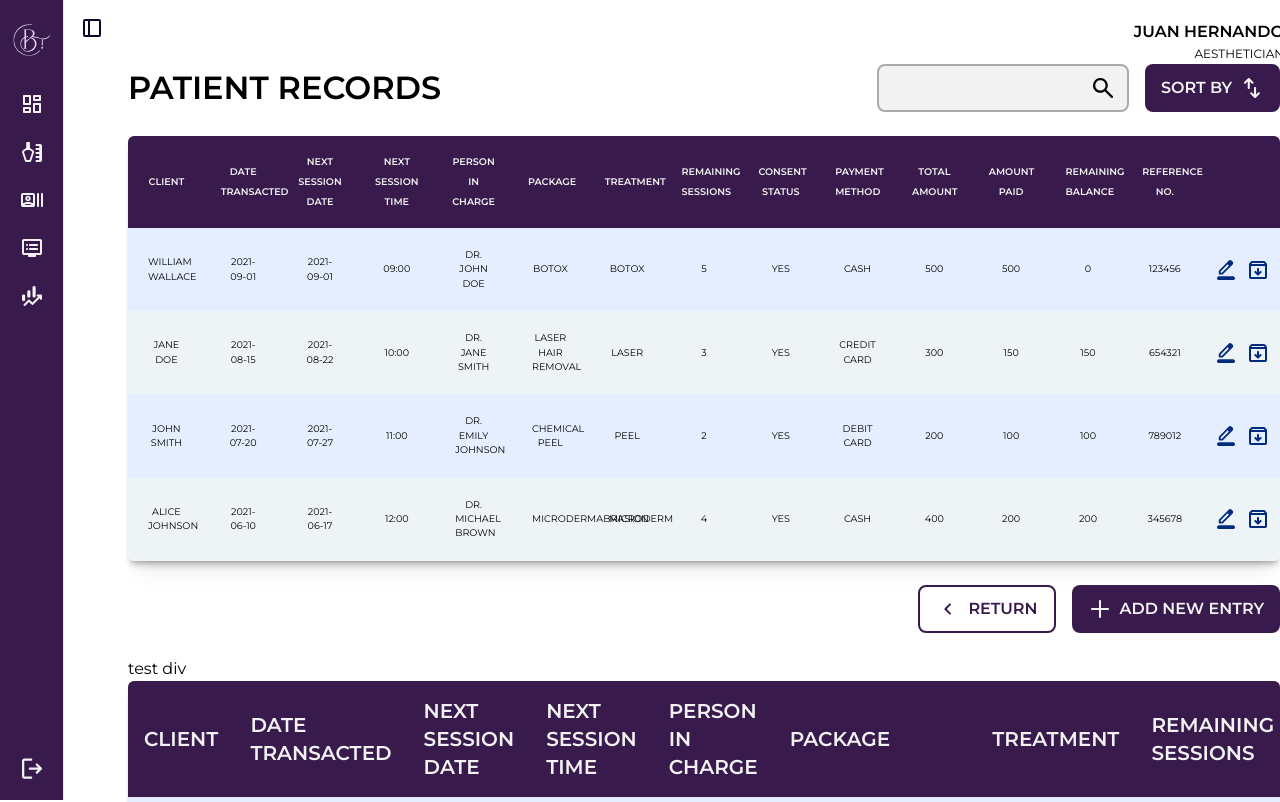
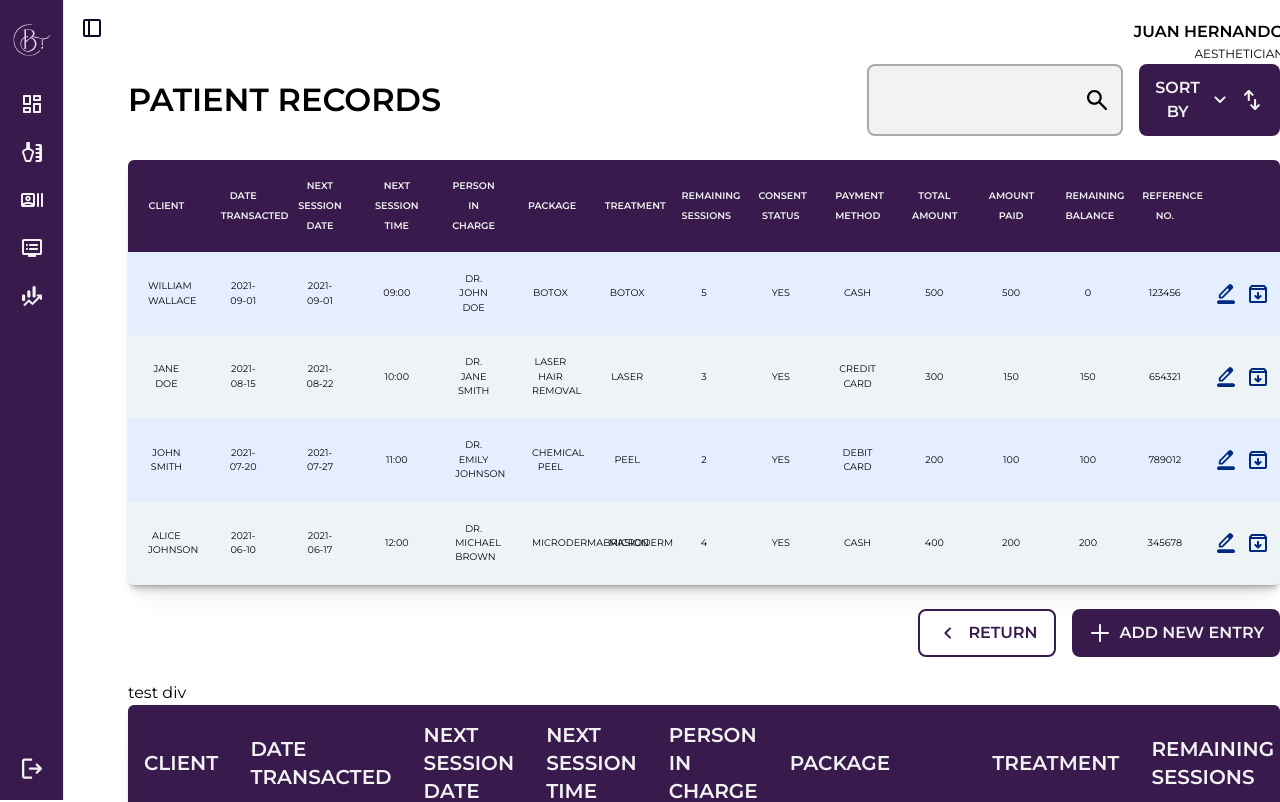
Before and after one commit to SoftwareEnginneringBeautox/testRepository, a React (Vite) app in the folder client/: page /PatientRecordsDatabase in a window 1280 px wide. Shown: the top 802 px of the page. Built offline with nearby package versions, Linux system fonts and the light colour scheme.

Commit message:
Implemented Shadcn select dropdown

```diff
--- a/client/src/components/ui/Input.jsx
+++ b/client/src/components/ui/Input.jsx
@@ -52,7 +52,7 @@ const InputTextField = ({ children, className }) => {
   return (
     <div
       className={cn(
-        "flex items-center gap-2 w-full bg-customNeutral-100 rounded-md border-2 border-customNeutral-200 focus-within:border-lavender-400 dark:border-neutral-800 dark:bg-neutral-950 dark:ring-offset-neutral-950 dark:file:text-neutral-50 dark:placeholder:text-neutral-400 px-3 py-2",
+        "flex items-center gap-2 w-full bg-customNeutral-100 rounded-lg border-2 border-customNeutral-200 focus-within:border-lavender-400 dark:border-neutral-800 dark:bg-neutral-950 dark:ring-offset-neutral-950 dark:file:text-neutral-50 dark:placeholder:text-neutral-400 px-3 py-2",
         className
       )}
     >
--- a/client/src/components/ui/Select.jsx
+++ b/client/src/components/ui/Select.jsx
@@ -3,6 +3,7 @@ import * as SelectPrimitive from "@radix-ui/react-select";
 import { Check, ChevronDown, ChevronUp } from "lucide-react";
 
 import { cn } from "@/lib/utils";
+import ChevronDownIcon from "@/assets/icons/ChevronDownIcon";
 
 const Select = SelectPrimitive.Root;
 
@@ -15,19 +16,44 @@ const SelectTrigger = React.forwardRef(
     <SelectPrimitive.Trigger
       ref={ref}
       className={cn(
-        "flex h-10 w-full items-center justify-between rounded-md border border-input bg-background px-3 py-2 text-sm ring-offset-background placeholder:text-muted-foreground focus:outline-none focus:ring-2 focus:ring-ring focus:ring-offset-2 disabled:cursor-not-allowed disabled:opacity-50 [&>span]:line-clamp-1",
+        "flex gap-2 px-4 py-3 items-center justify-between rounded-lg font-semibold bg-lavender-400 text-customNeutral-100 placeholder:text-muted-foreground focus:outline-none disabled:cursor-not-allowed disabled:opacity-50 [&>span]:line-clamp-1",
         className
       )}
       {...props}
     >
-      {children}
+      <div className="flex items-center gap-2 flex-1">
+        {React.Children.map(children, (child) =>
+          React.isValidElement(child) && child.type !== SelectIcon
+            ? child
+            : null
+        )}
+      </div>
+
       <SelectPrimitive.Icon asChild>
-        <ChevronDown className="h-4 w-4 opacity-50" />
+        <ChevronDownIcon />
       </SelectPrimitive.Icon>
+
+      {React.Children.map(children, (child) =>
+        React.isValidElement(child) && child.type === SelectIcon ? child : null
+      )}
     </SelectPrimitive.Trigger>
   )
 );
 SelectTrigger.displayName = SelectPrimitive.Trigger.displayName;
+
+const SelectIcon = ({ children, className }) => {
+  return (
+    <div
+      className={cn(
+        "text-customNeutral-100 [&_svg]:size-6 [&_svg]:shrink-0",
+        className
+      )}
+    >
+      {children}
+    </div>
+  );
+};
+SelectIcon.displayName = "SelectIcon";
 
 const SelectScrollUpButton = React.forwardRef(
   ({ className, ...props }, ref) => (
@@ -68,7 +94,7 @@ const SelectContent = React.forwardRef(
       <SelectPrimitive.Content
         ref={ref}
         className={cn(
-          "relative z-50 max-h-96 min-w-[8rem] overflow-hidden rounded-md border bg-popover text-popover-foreground shadow-md data-[state=open]:animate-in data-[state=closed]:animate-out data-[state=closed]:fade-out-0 data-[state=open]:fade-in-0 data-[state=closed]:zoom-out-95 data-[state=open]:zoom-in-95 data-[side=bottom]:slide-in-from-top-2 data-[side=left]:slide-in-from-right-2 data-[side=right]:slide-in-from-left-2 data-[side=top]:slide-in-from-bottom-2",
+          "relative z-50 max-h-96 min-w-[8rem] overflow-hidden rounded-md border bg-customNeutral-100 text-popover-foreground shadow-md data-[state=open]:animate-in data-[state=closed]:animate-out data-[state=closed]:fade-out-0 data-[state=open]:fade-in-0 data-[state=closed]:zoom-out-95 data-[state=open]:zoom-in-95 data-[side=bottom]:slide-in-from-top-2 data-[side=left]:slide-in-from-right-2 data-[side=right]:slide-in-from-left-2 data-[side=top]:slide-in-from-bottom-2",
           position === "popper" &&
             "data-[side=bottom]:translate-y-1 data-[side=left]:-translate-x-1 data-[side=right]:translate-x-1 data-[side=top]:-translate-y-1",
           className
@@ -96,7 +122,7 @@ SelectContent.displayName = SelectPrimitive.Content.displayName;
 const SelectLabel = React.forwardRef(({ className, ...props }, ref) => (
   <SelectPrimitive.Label
     ref={ref}
-    className={cn("py-1.5 pl-8 pr-2 text-sm font-semibold", className)}
+    className={cn("py-1.5 pl-8 pr-2 font-semibold", className)}
     {...props}
   />
 ));
@@ -107,7 +133,7 @@ const SelectItem = React.forwardRef(
     <SelectPrimitive.Item
       ref={ref}
       className={cn(
-        "relative flex w-full cursor-default select-none items-center rounded-sm py-1.5 pl-8 pr-2 text-sm outline-none focus:bg-accent focus:text-accent-foreground data-[disabled]:pointer-events-none data-[disabled]:opacity-50",
+        "relative flex w-full cursor-default select-none items-center rounded-sm py-1.5 pl-8 pr-2  outline-none focus:bg-accent  hover:bg-lavender-100 focus:text-accent-foreground data-[disabled]:pointer-events-none data-[disabled]:opacity-50",
         className
       )}
       {...props}
@@ -138,6 +164,7 @@ export {
   SelectGroup,
   SelectValue,
   SelectTrigger,
+  SelectIcon,
   SelectContent,
   SelectLabel,
   SelectItem,
--- a/client/src/pages/AdministratorServices.jsx
+++ b/client/src/pages/AdministratorServices.jsx
@@ -30,6 +30,15 @@ import {
   Input
 } from "@/components/ui/Input";
 
+import {
+  Select,
+  SelectIcon,
+  SelectContent,
+  SelectItem,
+  SelectTrigger,
+  SelectValue
+} from "@/components/ui/Select";
+
 import ChevronLeftIcon from "../assets/icons/ChevronLeftIcon";
 import PlusIcon from "../assets/icons/PlusIcon";
 import SettingsIcon from "../assets/icons/SettingsIcon";
@@ -51,7 +60,6 @@ function AdministratorServices() {
       <h4 className="text-[2rem] leading-[44.8px] font-semibold">
         ADMINISTRATOR SERVICES
       </h4>
-
       <Table>
         <TableHeader>
           <TableRow>
@@ -108,9 +116,6 @@ function AdministratorServices() {
           <PackageIcon />
         </Button>
       </div>
-      <InputContainer label="Product ID">
-        <Input placeholder=":test:" />
-      </InputContainer>
       <InputContainer>
         <InputLabel>Eli Dizon</InputLabel>
         <InputTextField>
@@ -120,6 +125,19 @@ function AdministratorServices() {
           <Input placeholder=":test:" />
         </InputTextField>
       </InputContainer>
+      <Select>
+        <SelectTrigger>
+          <SelectValue placeholder="FILTER BY" />
+          <SelectIcon>
+            <ArrowNorthEastIcon />
+          </SelectIcon>
+        </SelectTrigger>
+        <SelectContent>
+          <SelectItem value="light">LIGHT </SelectItem>
+          <SelectItem value="dark">Dark</SelectItem>
+          <SelectItem value="system">System</SelectItem>
+        </SelectContent>
+      </Select>
     </div>
   );
 }
--- a/client/src/pages/FinancialOverview.jsx
+++ b/client/src/pages/FinancialOverview.jsx
@@ -28,6 +28,15 @@ import {
   TableRow
 } from "@/components/ui/table";
 
+import {
+  Select,
+  SelectIcon,
+  SelectContent,
+  SelectItem,
+  SelectTrigger,
+  SelectValue
+} from "@/components/ui/select";
+
 import EditIcon from "@/assets/icons/EditIcon";
 import DeleteIcon from "@/assets/icons/DeleteIcon";
 import EllipsisIcon from "@/assets/icons/EllipsisIcon";
@@ -43,11 +52,20 @@ function FinancialOverwiew() {
       </div>
       <h2 className="font-bold text-[2rem]">SALES TRACKER</h2>
       <SalesChart />
-      <div className="w-full flex justify-end">
-        <Button>
-          <FilterIcon />
-          FILTER BY
-        </Button>
+      <div className=" flex justify-end">
+        <Select>
+          <SelectTrigger>
+            <SelectValue placeholder="FILTER BY" />
+            <SelectIcon>
+              <FilterIcon />
+            </SelectIcon>
+          </SelectTrigger>
+          <SelectContent>
+            <SelectItem value="light">LIGHT </SelectItem>
+            <SelectItem value="dark">Dark</SelectItem>
+            <SelectItem value="system">System</SelectItem>
+          </SelectContent>
+        </Select>
       </div>
       <table className="PRISM-table">
         <thead>
@@ -202,6 +220,7 @@ function FinancialOverwiew() {
             <ChevronLeftIcon />
             RETURN
           </Button>
+
           <Button>
             <PlusIcon />
             ADD ADDITIONAL EXPENSES
--- a/client/src/pages/PatientRecordsDatabase.jsx
+++ b/client/src/pages/PatientRecordsDatabase.jsx
@@ -7,7 +7,6 @@ import MagnifyingGlassIcon from "@/assets/icons/MagnifyingGlassIcon";
 import EditIcon from "@/assets/icons/EditIcon";
 import ArchiveIcon from "@/assets/icons/ArchiveIcon";
 
-import { Input } from "@/components/ui/Input";
 import {
   Table,
   TableBody,
@@ -18,6 +17,23 @@ import {
   TableHeader,
   TableRow
 } from "@/components/ui/table";
+
+import {
+  InputContainer,
+  InputTextField,
+  InputLabel,
+  InputIcon,
+  Input
+} from "@/components/ui/Input";
+
+import {
+  Select,
+  SelectIcon,
+  SelectContent,
+  SelectItem,
+  SelectTrigger,
+  SelectValue
+} from "@/components/ui/select";
 
 function PatientRecordsDatabase() {
   //dummy data
@@ -96,16 +112,23 @@ function PatientRecordsDatabase() {
           PATIENT RECORDS
         </h4>
         <div className="flex gap-4">
-          <div className="input-field">
-            <input type="text" className="text-input" />
-            <button>
-              <MagnifyingGlassIcon />
-            </button>
-          </div>
-          <Button>
-            SORT BY
-            <SortIcon />
-          </Button>
+          <InputTextField>
+            <Input type="text" id="password" />
+            <MagnifyingGlassIcon />
+          </InputTextField>
+
+          <Select>
+            <SelectTrigger>
+              <SelectValue placeholder="SORT BY" />
+              <SelectIcon>
+                <SortIcon />
+              </SelectIcon>
+            </SelectTrigger>
+            <SelectContent>
+              <SelectItem value="light">ALPHABETICAL </SelectItem>
+              <SelectItem value="dark">DATE</SelectItem>
+            </SelectContent>
+          </Select>
         </div>
       </div>
       <table className="table-fixed rounded-md text-center w-full shadow-custom overflow-hidden">
```
